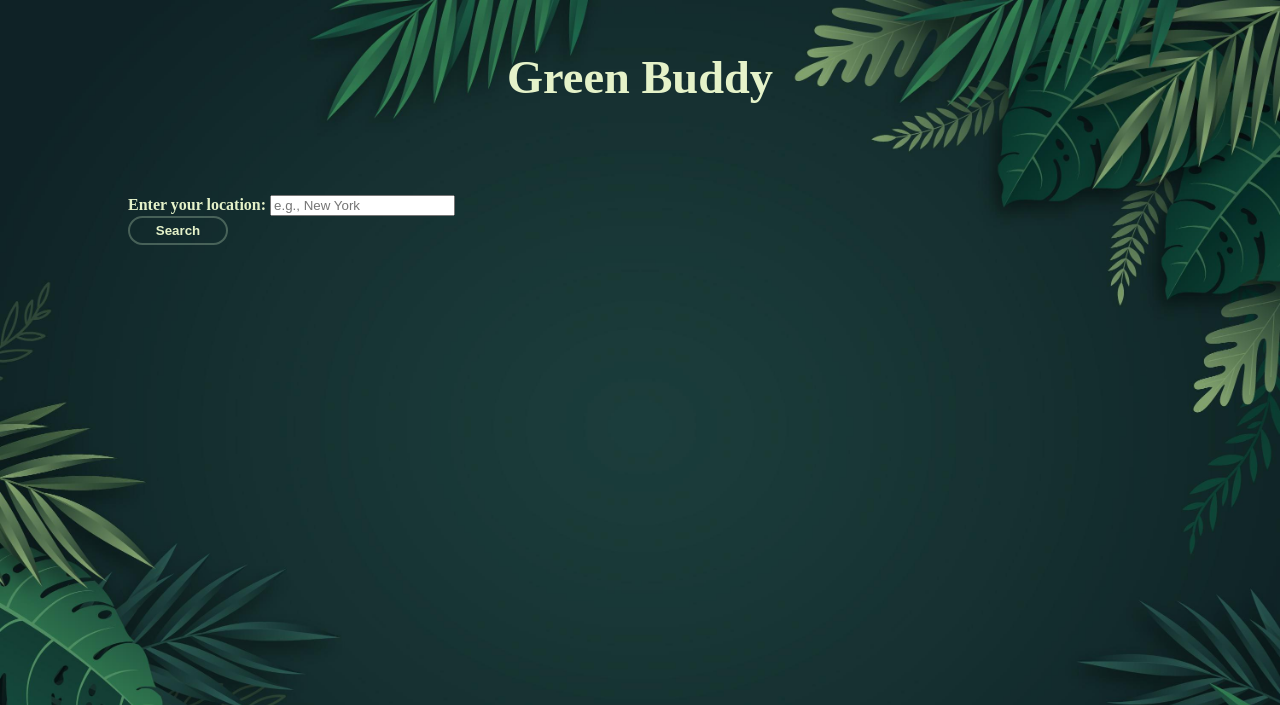
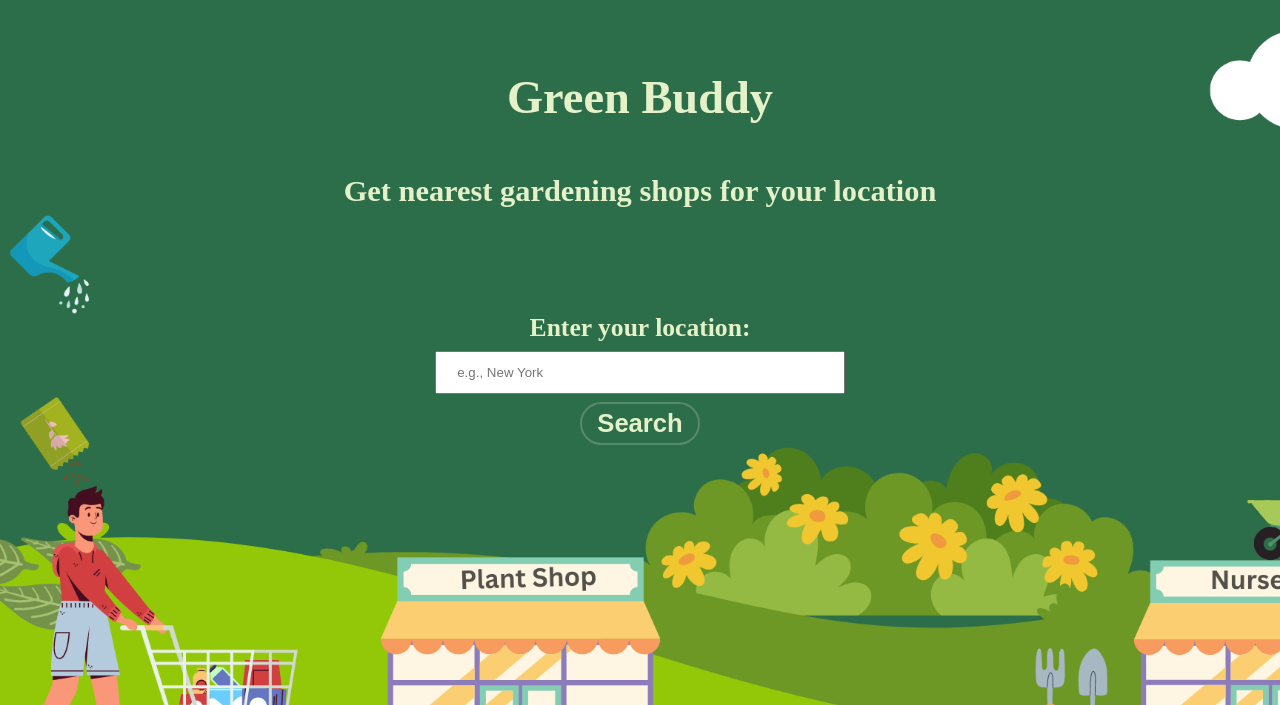
Before and after one commit to m-aparna/Green-Buddy, a Flask app: page /shops in a window 1280 px wide. Shown: the top 705 px of the page. Run offline with Flask 3, Linux system fonts and the light colour scheme.

Commit message:
weather and shops api backend/frontend

```diff
--- /dev/null
+++ b/app/static/css/shops_index.css
@@ -0,0 +1,114 @@
+ body {
+    background-image: url('/static/images/shops_bg.png');
+    background-repeat: no-repeat;
+    background-attachment: fixed;
+    background-size: cover;*/
+    font-family: Arial, sans-serif;
+    background-color: #f0f8ff;
+    margin: 0;
+    padding: 0;
+    color: #333;
+}
+
+.container {
+    width: 80%;
+    margin: 0 auto;
+    padding: 20px;
+    color: #E5F2C9;
+    text-align: center;
+}
+
+header {
+    text-align: center;
+    margin-bottom: 20px;
+}
+
+header h1 {
+    font-size: 2.9em;
+    color:#E5F2C9;
+    text-align: center;
+    padding-top: 20px;
+}
+header h2{
+     font-size: 1.9em;
+     color:#E5F2C9;
+     padding-top: 19px;
+     text-align: center;
+}
+.text{
+     font-size: 1.6em;
+     color:#E5F2C9;
+     padding-top: 19px;
+     text-align: center;
+}
+
+input{
+     width : 40%;
+     padding: 12px 20px;
+     margin: 8px 0;
+     box-sizing: border-box;
+}
+
+.card-container {
+    display: flex;
+    flex-wrap: wrap;
+    gap: 20px;
+    justify-content: center;
+}
+
+.card {
+    background-color: #fff;
+    border: 1px solid #ddd;
+    border-radius: 8px;
+    box-shadow: 0 0 10px rgba(0, 0, 0, 0.1);
+    width: calc(33.333% - 20px);
+    box-sizing: border-box;
+    margin-bottom: 20px;
+}
+
+.card-content {
+    padding: 15px;
+}
+
+.card-content strong {
+    color: #4682b4;
+    display: block;
+    margin-bottom: 5px;
+}
+
+#weather-forecast h2, #weather-alerts h2, #planting-advice h2 {
+    font-size: 1.5em;
+    border-bottom: 2px solid #4682b4;
+    padding-bottom: 5px;
+    margin-bottom: 10px;
+}
+
+#weather-forecast, #weather-alerts, #planting-advice {
+    margin-bottom: 20px;
+}
+
+.btn{
+    width: 120px;
+    padding: 5px;
+    border: 2px solid rgba(153, 181, 156, 0.4);
+    background-color: transparent;
+    border-radius: 40px;
+    color: var(--light-color);
+    background: transparent;
+    cursor: pointer;
+    font-size: 1.6em;
+}
+
+a {
+    display: inline-block;
+    margin-top: 20px;
+    padding: 10px 20px;
+    background-color: #4682b4;
+    color: #fff;
+    text-decoration: none;
+    border-radius: 4px;
+}
+
+a:hover {
+    background-color: #315f7b;
+}
--- a/app/static/css/main.css
+++ b/app/static/css/weather_index.css
@@ -1,5 +1,5 @@
  body {
-    background-image: url('/static/images/weather_info-bg.jpg');
+    background-image: url('/static/images/bg.png');
     background-repeat: no-repeat;
     background-attachment: fixed;
     background-size: cover;*/
@@ -14,7 +14,8 @@
     width: 80%;
     margin: 0 auto;
     padding: 20px;
-    color: #E5F2C9
+    color: #E5F2C9;
+    text-align: center;
 }
 
 header {
@@ -25,7 +26,31 @@ header {
 header h1 {
     font-size: 2.9em;
     color:#E5F2C9;
+    padding-top: 70px;
+    text-align: center;
+
 }
+
+header h2{
+     font-size: 1.9em;
+     color:#E5F2C9;
+     padding-top: 19px;
+     text-align: center;
+}
+.text{
+     font-size: 1.9em;
+     color:#E5F2C9;
+     padding-top: 19px;
+     text-align: center;
+}
+
+input{
+     width : 40%;
+     padding: 12px 20px;
+     margin: 8px 0;
+     box-sizing: border-box
+}
+
 
 .card-container {
     display: flex;
@@ -66,7 +91,7 @@ header h1 {
 }
 
 .btn{
-    width: 100px;
+    width: 120px;
     padding: 5px;
     border: 2px solid rgba(153, 181, 156, 0.4);
     background-color: transparent;
@@ -74,6 +99,7 @@ header h1 {
     color: var(--light-color);
     background: transparent;
     cursor: pointer;
+    font-size: 1.9em;
 }
 
 a {
--- a/app/templates/shops_index.html
+++ b/app/templates/shops_index.html
@@ -4,18 +4,19 @@
 <head>
     <meta charset="UTF-8">
     <meta name="viewport" content="width=device-width, initial-scale=1.0">
-    <title>Garden App</title>
-    <link rel="stylesheet" href="/static/css/main.css">
+    <title>Green Buddy</title>
+    <link rel="stylesheet" href="/static/css/shops_index.css">
 </head>
 <body>
     <header>
         <div class="container">
             <h1>Green Buddy</h1>
+            <h2>Get nearest gardening shops for your location</h2>
         </div>
     </header>
     <div class="container">
         <form id="shops_location-form" method="POST" action="/nearby_shops">
-            <label for="location"><b>Enter your location:</b></label>
+            <div class="text"><label for="location"><b>Enter your location:</b></label></div>
             <input type="text" id="your_location" name="nearbyshops" placeholder="e.g., New York" required><br>
             <button type="submit" class="btn btn-dark"><b>Search</b></button>
         </form>
--- a/app/templates/weather_index.html
+++ b/app/templates/weather_index.html
@@ -5,17 +5,18 @@
     <meta charset="UTF-8">
     <meta name="viewport" content="width=device-width, initial-scale=1.0">
     <title>Garden App</title>
-    <link rel="stylesheet" href="/static/css/main.css">
+    <link rel="stylesheet" href="/static/css/weather_index.css">
 </head>
 <body>
     <header>
         <div class="container">
             <h1>Green Buddy</h1>
+            <h2>Get 5-day weather forecast for your location</h2>
         </div>
     </header>
     <div class="container">
         <form id="weather-form" method="POST" action="/weather_info">
-            <label for="location"><b>Enter your location:</b></label>
+            <div class="text"><label for="location"><b>Enter your location:</b></label></div>
             <input type="text" id="location" name="location" placeholder="e.g., New York"required><br>
             <button type="submit" class="btn btn-dark"><b>Search</b></button>
         </form>
--- a/app/templates/weather_info.html
+++ b/app/templates/weather_info.html
@@ -5,7 +5,7 @@
     <meta name="viewport" content="width=device-width, initial-scale=1.0">
     <title>Weather Information</title>
     <link rel="stylesheet" href="https://maxcdn.bootstrapcdn.com/bootstrap/4.5.2/css/bootstrap.min.css">
-    <link rel="stylesheet" href="/static/css/weather.css">
+    <link rel="stylesheet" href="/static/css/weather_info.css">
     <link rel="stylesheet" href="/static/css/cards.css">
 </head>
 <body>
```
Also changed, not shown: app/static/css/shops_info.css (renamed from app/static/css/stores_style.css, +17 -4 lines), app/templates/shops_info.html (+9 -10 lines), app/static/css/weather_info.css (renamed from app/static/css/weather.css), app/static/images/places_info_bg.png (added), app/static/images/shops_bg.png (added).
